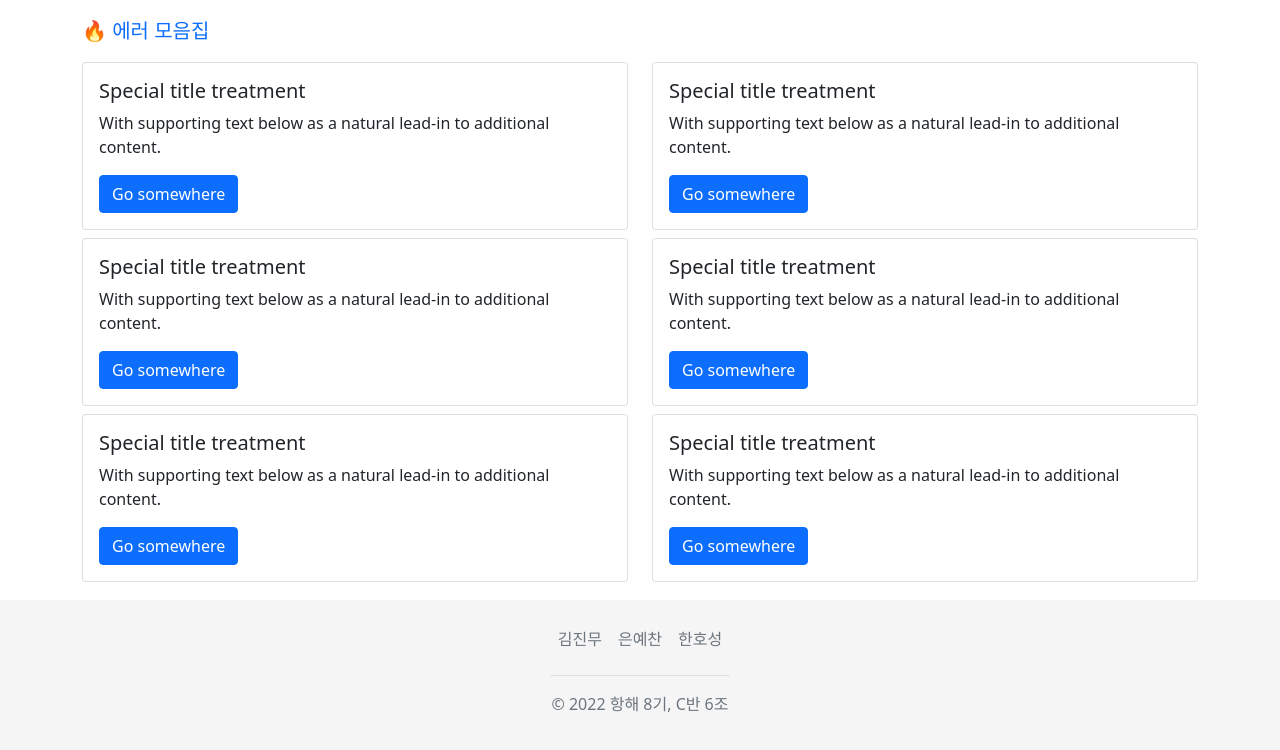
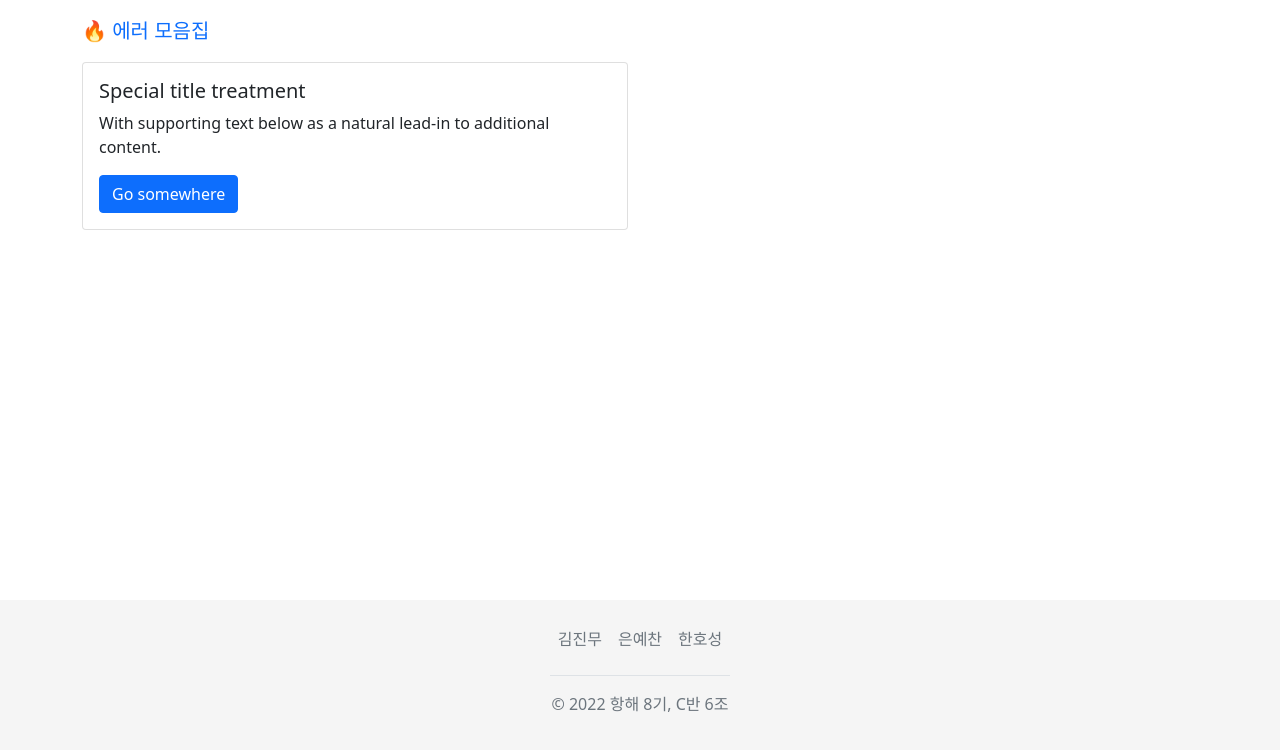
Before and after one commit to hosunghan-0821/Error_Logging, a Flask app: page / in a window 1280 px wide. Shown: the part 100-850 px from the top of the page. Run offline with Flask 2, Linux system fonts and the light colour scheme; some libraries are stand-ins or nearby versions.

Commit message:
write 수정

```diff
--- a/main.py
+++ b/main.py
@@ -15,7 +15,8 @@ SECRET_KEY = "error"
 @main_page.route('/')
 def home():
     token_receive = request.cookies.get('user_token')
-    print(token_receive)
+
+    # print(token_receive)
     try:
         payload = jwt.decode(token_receive, SECRET_KEY, algorithms=['HS256'])
         print(payload['user_nickname'])
--- a/templates/index.html
+++ b/templates/index.html
@@ -55,51 +55,7 @@
                     </div>
                 </div>
             </div>
-            <div class="mb-2 col-sm-6">
-                <div class="card">
-                    <div class="card-body">
-                        <h5 class="card-title">Special title treatment</h5>
-                        <p class="card-text">With supporting text below as a natural lead-in to additional content.</p>
-                        <a href="#" class="btn btn-primary">Go somewhere</a>
-                    </div>
-                </div>
-            </div>
-            <div class="mb-2 col-sm-6">
-                <div class="card">
-                    <div class="card-body">
-                        <h5 class="card-title">Special title treatment</h5>
-                        <p class="card-text">With supporting text below as a natural lead-in to additional content.</p>
-                        <a href="#" class="btn btn-primary">Go somewhere</a>
-                    </div>
-                </div>
-            </div>
-            <div class="mb-2 col-sm-6">
-                <div class="card">
-                    <div class="card-body">
-                        <h5 class="card-title">Special title treatment</h5>
-                        <p class="card-text">With supporting text below as a natural lead-in to additional content.</p>
-                        <a href="#" class="btn btn-primary">Go somewhere</a>
-                    </div>
-                </div>
-            </div>
-            <div class="mb-2 col-sm-6">
-                <div class="card">
-                    <div class="card-body">
-                        <h5 class="card-title">Special title treatment</h5>
-                        <p class="card-text">With supporting text below as a natural lead-in to additional content.</p>
-                        <a href="#" class="btn btn-primary">Go somewhere</a>
-                    </div>
-                </div>
-            </div>
-            <div class="mb-2 col-sm-6">
-                <div class="card">
-                    <div class="card-body">
-                        <h5 class="card-title">Special title treatment</h5>
-                        <p class="card-text">With supporting text below as a natural lead-in to additional content.</p>
-                        <a href="#" class="btn btn-primary">Go somewhere</a>
-                    </div>
-                </div>
-            </div>
+
 
 
         </div>
```
Also changed, not shown: templates/write.html (+13 -0 lines), write.py (+5 -5 lines).
